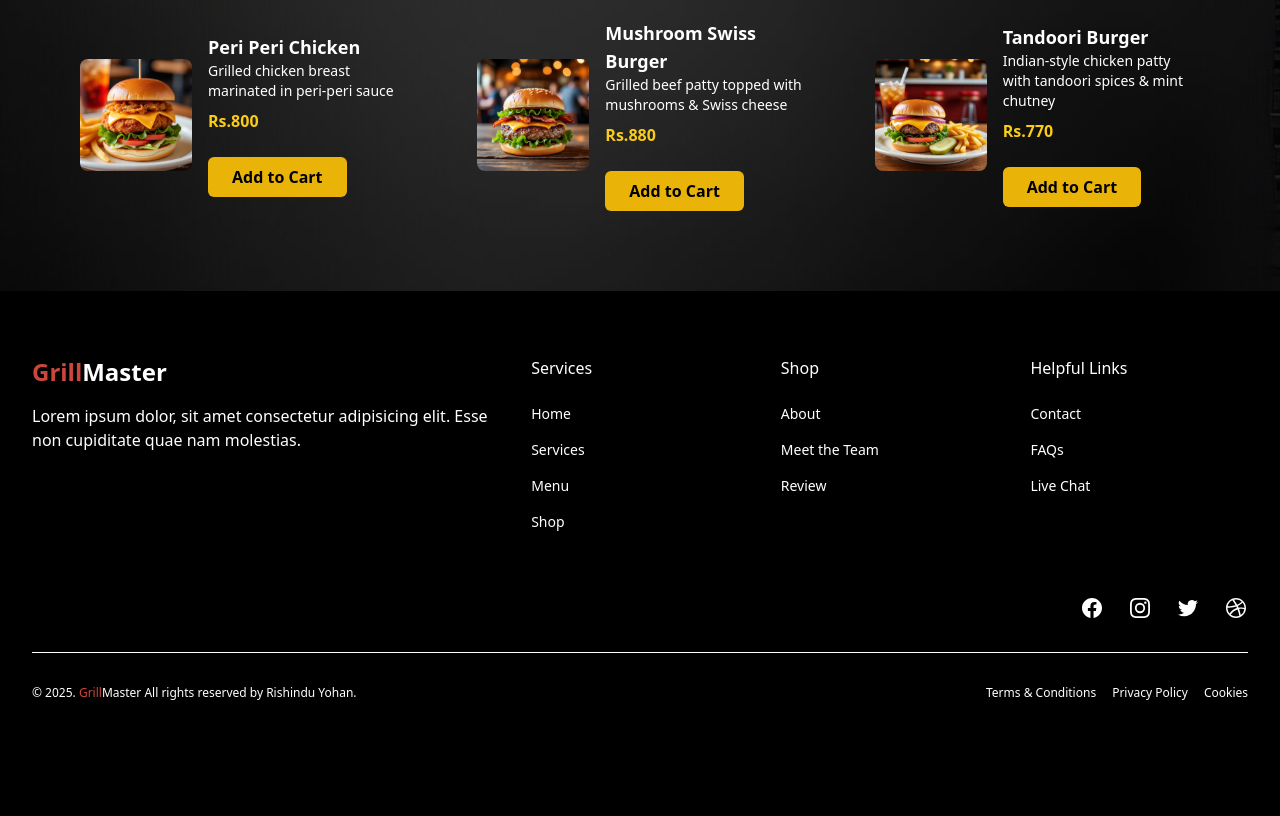
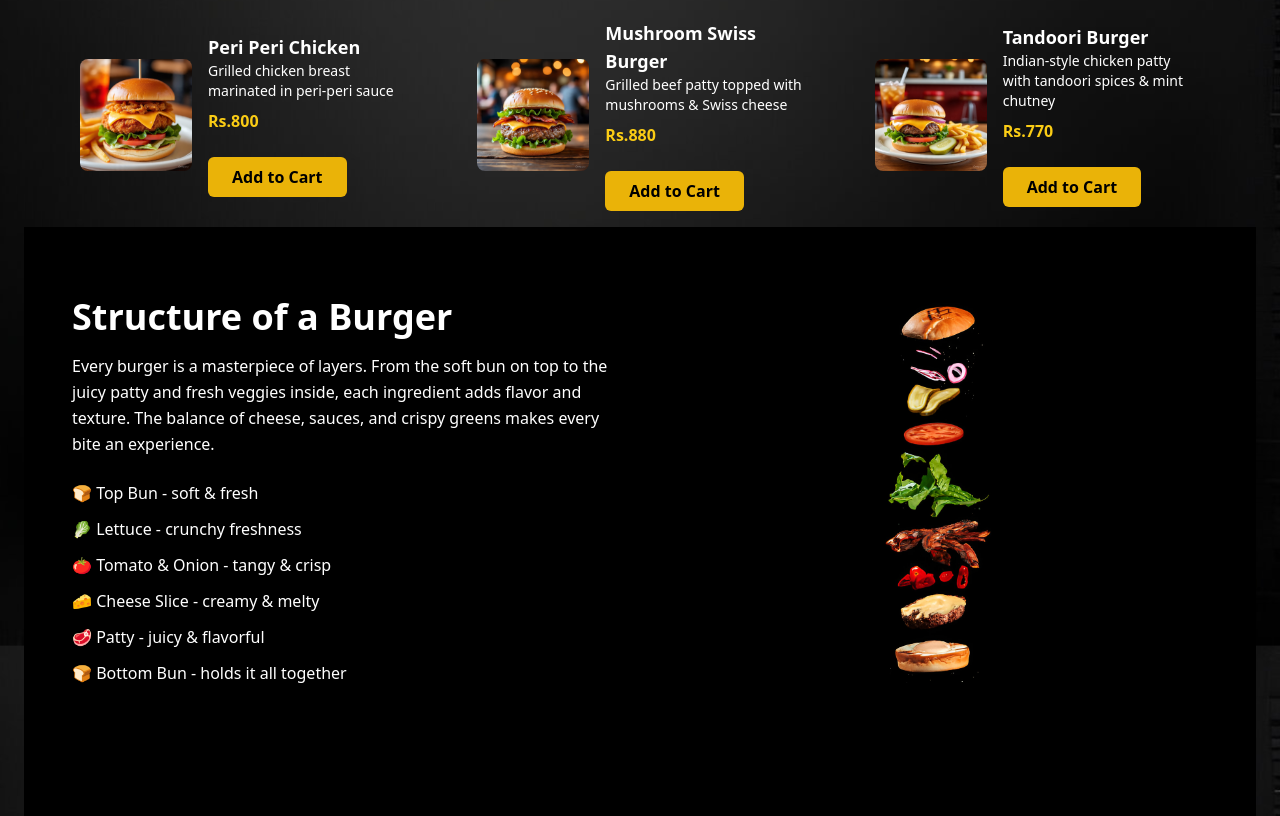
Before and after one commit to rishinduyohan/GrillMaster-Pos-System, a plain HTML site: page menu.html in a window 1280 px wide. Shown: the part 1061-1877 px from the top of the page. Before the commit the page ends 1826 px from the top, so only its background shows below. Drawn offline with nearby package versions, Linux system fonts and the light colour scheme.

Commit message:
Update footer

```diff
--- a/assets/js/app.js
+++ b/assets/js/app.js
@@ -27,7 +27,7 @@ if (navbarItem) {
                     <button id="cartBtn" class="relative">
                         🛒<span id="cartCount" class="absolute -top-2 -right-2 text-xs bg-red-600 text-white rounded-full px-1">0</span>
                     </button>
-                        <input id="searchInput" type="text" placeholder="Search..." class="hidden sm:block border rounded-lg px-2 py-1 text-sm">
+                      <input type="text" placeholder="Search your Burger" class="w-50 px-2 py-1 rounded-lg text-black outline-none" />
                     </div>
                         <a href="login.html" class="flex-1 text-center px-3 py-2 rounded-lg bg-accent text-white">Log In</a>
                     </div>
@@ -59,7 +59,7 @@ if (navbarItem) {
 }
 if(footerItem){
     const footer = document.createElement("div");
-    footer.className = "mx-auto max-w-screen-xl px-4 py-16 sm:px-6 lg:px-8";
+    footer.className = " px-4 py-16 sm:px-6 lg:px-8";
     footer.innerHTML = `
         <div class="lg:flex lg:items-start lg:gap-8">
         <div class="mt-8 grid grid-cols-2 gap-8 lg:mt-0 lg:grid-cols-5 lg:gap-y-16">
--- a/menu.html
+++ b/menu.html
@@ -45,11 +45,37 @@
 
         <!-- Burgers Grid -->
         <div class="grid sm:grid-cols-2 lg:grid-cols-3 gap-10 max-w-6xl mx-auto" id="menu-items"> </div>
-    </section>
-    <footer class="border-t border-black/5 bg-black" id="footer"></footer>
-    <script src="https://unpkg.com/aos@2.3.1/dist/aos.js"></script>
-    <script src="assets/js/app.js"></script>
-    <script src="assets/js/script.js"></script>
+
+        <section class="bg-black text-white py-16 px-6 md:px-12">
+            <div class="max-w-6xl mx-auto grid md:grid-cols-2 items-center gap-10">
+                <div>
+                    <h2 class="text-3xl md:text-4xl font-bold mb-4">Structure of a Burger</h2>
+                    <p class="text-gray-300 leading-relaxed mb-6">
+                        Every burger is a masterpiece of layers. From the soft bun on top to the juicy patty and
+                        fresh veggies inside, each ingredient adds flavor and texture. The balance of cheese,
+                        sauces, and crispy greens makes every bite an experience.
+                    </p>
+                    <ul class="space-y-3 text-gray-400">
+                        <li>🍞 Top Bun - soft & fresh</li>
+                        <li>🥬 Lettuce - crunchy freshness</li>
+                        <li>🍅 Tomato & Onion - tangy & crisp</li>
+                        <li>🧀 Cheese Slice - creamy & melty</li>
+                        <li>🥩 Patty - juicy & flavorful</li>
+                        <li>🍞 Bottom Bun - holds it all together</li>
+                    </ul>
+                </div>
+                <div class="flex justify-center">
+                    <img src="assets/images/steptodown.com779424.jpg"
+                        alt="Burger Structure" class="max-h-[400px] w-auto">
+                </div>
+
+            </div>
+        </section>
+        <footer class="border-t border-black/5 bg-black" id="footer"></footer>
+
+        <script src="https://unpkg.com/aos@2.3.1/dist/aos.js"></script>
+        <script src="assets/js/app.js"></script>
+        <script src="assets/js/script.js"></script>
 </body>
 
 </html>
```
